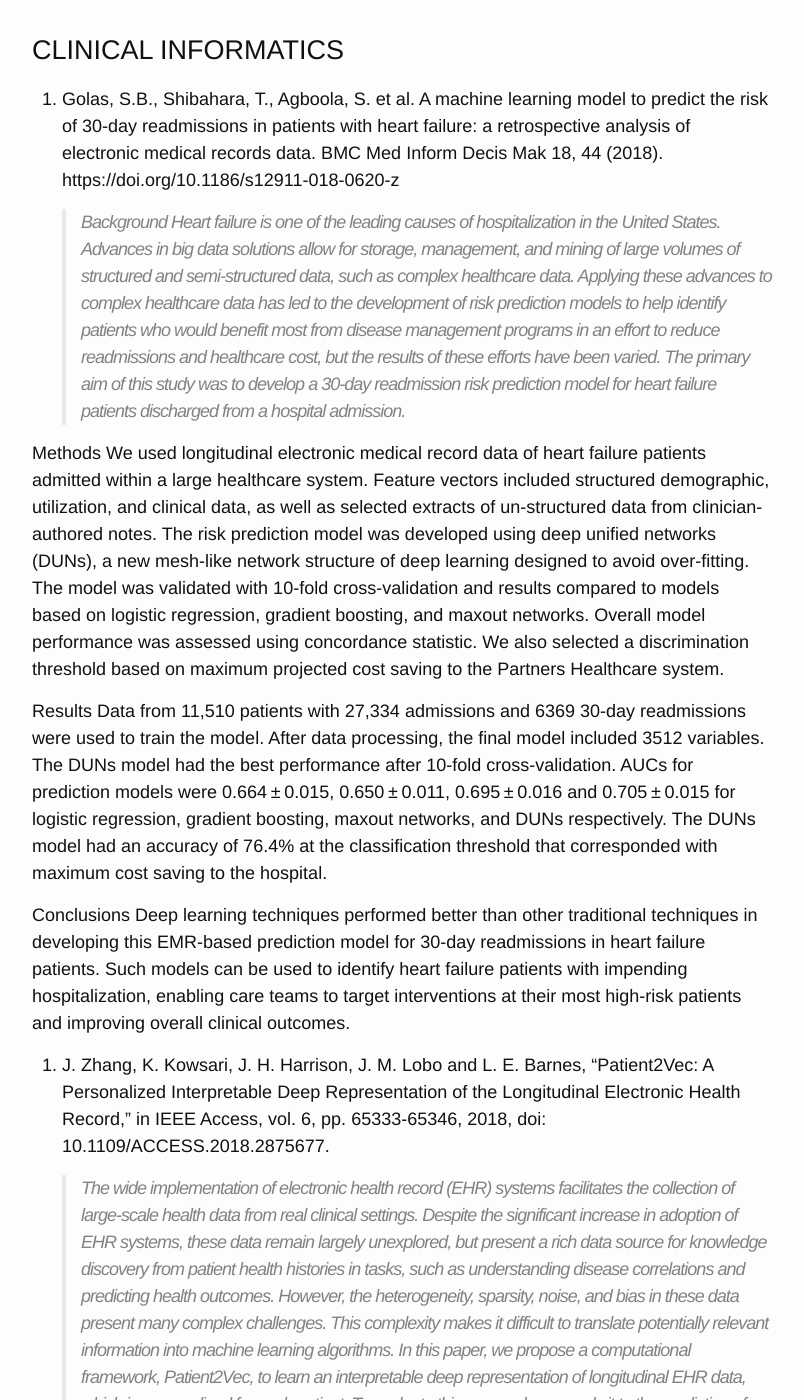
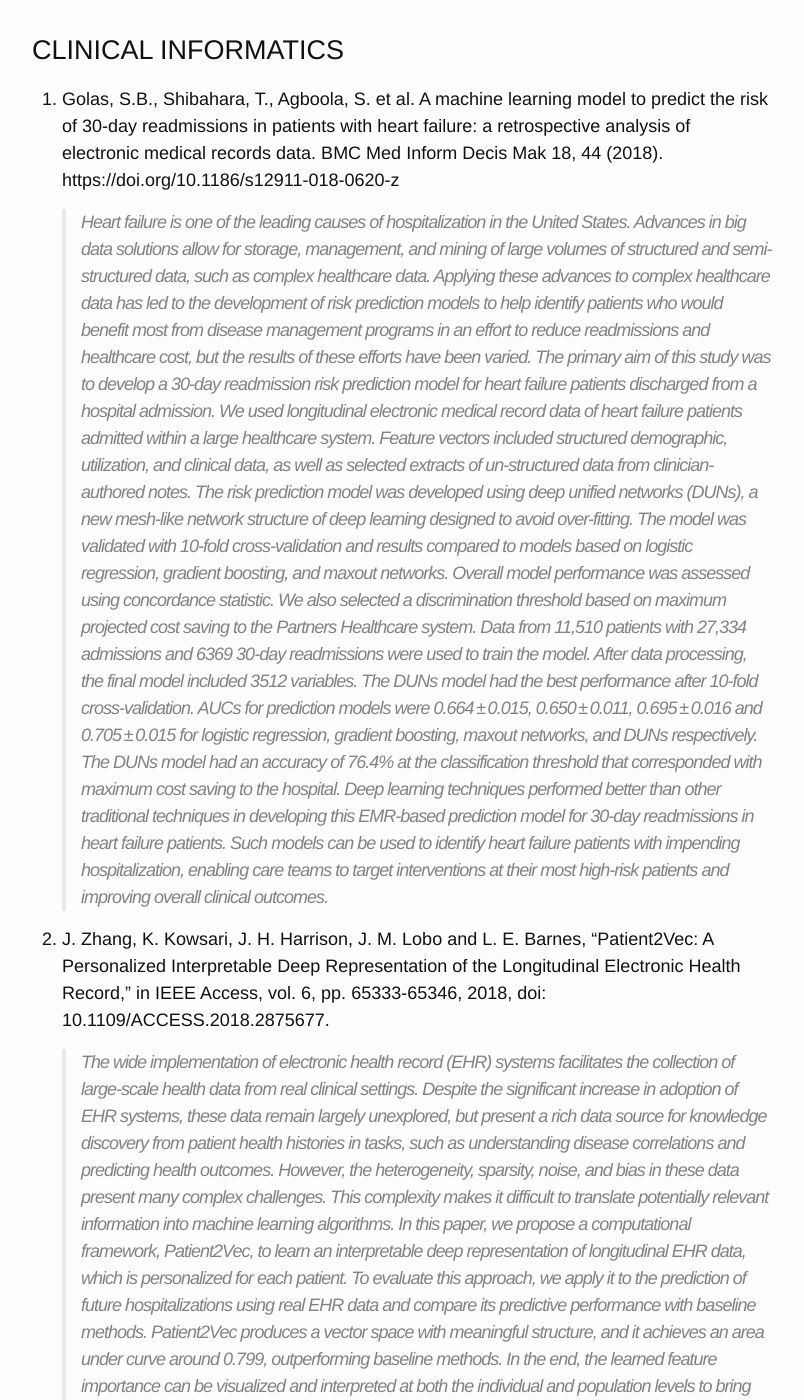
Before and after one commit to dcmb-courses/bioinf602-603-fall2020, a Jekyll site: the page built from Clinical_Informatics.md, in a window 1280 px wide and 1400 px high. Shown: the whole window, without its empty margins (238-1042 px from the left). Built offline with Jekyll 4.4.1, drawn with Linux system fonts in a browser that asks for light colours.

Commit message:
Update Clinical_Informatics.md

```diff
--- a/Clinical_Informatics.md
+++ b/Clinical_Informatics.md
@@ -8,16 +8,9 @@ permalink: /Clinical_Informatics/
 
 1. Golas, S.B., Shibahara, T., Agboola, S. et al. A machine learning model to predict the risk of 30-day readmissions in patients with heart failure: a retrospective analysis of electronic medical records data. BMC Med Inform Decis Mak 18, 44 (2018). https://doi.org/10.1186/s12911-018-0620-z
 
-   >Background
-Heart failure is one of the leading causes of hospitalization in the United States. Advances in big data solutions allow for storage, management, and mining of large volumes of structured and semi-structured data, such as complex healthcare data. Applying these advances to complex healthcare data has led to the development of risk prediction models to help identify patients who would benefit most from disease management programs in an effort to reduce readmissions and healthcare cost, but the results of these efforts have been varied. The primary aim of this study was to develop a 30-day readmission risk prediction model for heart failure patients discharged from a hospital admission.
-
-Methods
+   >Heart failure is one of the leading causes of hospitalization in the United States. Advances in big data solutions allow for storage, management, and mining of large volumes of structured and semi-structured data, such as complex healthcare data. Applying these advances to complex healthcare data has led to the development of risk prediction models to help identify patients who would benefit most from disease management programs in an effort to reduce readmissions and healthcare cost, but the results of these efforts have been varied. The primary aim of this study was to develop a 30-day readmission risk prediction model for heart failure patients discharged from a hospital admission.
 We used longitudinal electronic medical record data of heart failure patients admitted within a large healthcare system. Feature vectors included structured demographic, utilization, and clinical data, as well as selected extracts of un-structured data from clinician-authored notes. The risk prediction model was developed using deep unified networks (DUNs), a new mesh-like network structure of deep learning designed to avoid over-fitting. The model was validated with 10-fold cross-validation and results compared to models based on logistic regression, gradient boosting, and maxout networks. Overall model performance was assessed using concordance statistic. We also selected a discrimination threshold based on maximum projected cost saving to the Partners Healthcare system.
-
-Results
 Data from 11,510 patients with 27,334 admissions and 6369 30-day readmissions were used to train the model. After data processing, the final model included 3512 variables. The DUNs model had the best performance after 10-fold cross-validation. AUCs for prediction models were 0.664 ± 0.015, 0.650 ± 0.011, 0.695 ± 0.016 and 0.705 ± 0.015 for logistic regression, gradient boosting, maxout networks, and DUNs respectively. The DUNs model had an accuracy of 76.4% at the classification threshold that corresponded with maximum cost saving to the hospital.
-
-Conclusions
 Deep learning techniques performed better than other traditional techniques in developing this EMR-based prediction model for 30-day readmissions in heart failure patients. Such models can be used to identify heart failure patients with impending hospitalization, enabling care teams to target interventions at their most high-risk patients and improving overall clinical outcomes.
 
 1. J. Zhang, K. Kowsari, J. H. Harrison, J. M. Lobo and L. E. Barnes, "Patient2Vec: A Personalized Interpretable Deep Representation of the Longitudinal Electronic Health Record," in IEEE Access, vol. 6, pp. 65333-65346, 2018, doi: 10.1109/ACCESS.2018.2875677.
```
